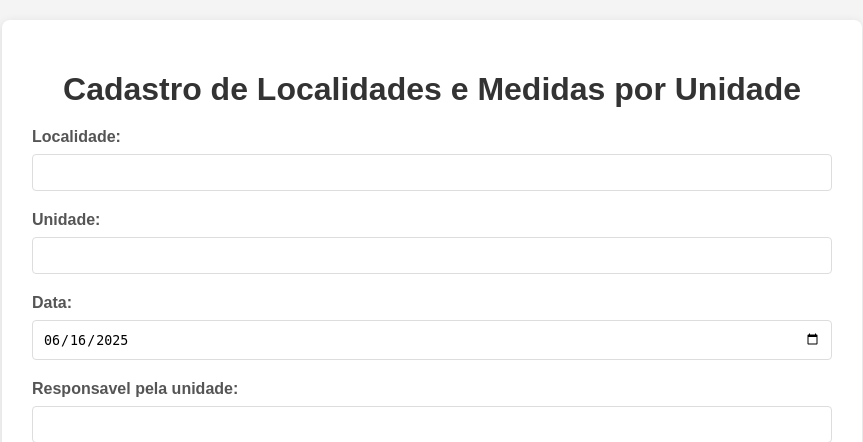
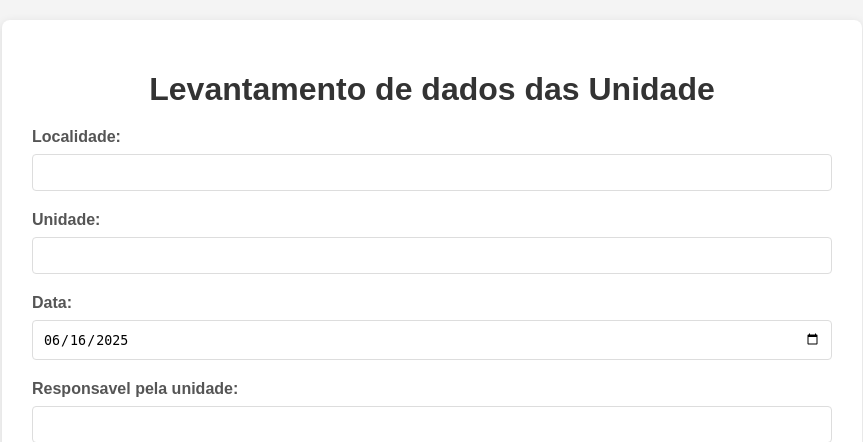
Before and after one commit to AMS2025-phm/levantamento, a Flask app: page / in a window 1280 px wide. Shown: the top 442 px of the page, without its empty margins (208-1071 px from the left). Run offline with Flask 3, Linux system fonts and the light colour scheme; data that the repository does not hold is empty.

Commit message:
Add files via upload

```diff
--- a/templates/index.html
+++ b/templates/index.html
@@ -3,12 +3,12 @@
 <head>
     <meta charset="UTF-8">
     <meta name="viewport" content="width=device-width, initial-scale=1.0">
-    <title>Cadastro de Localidades e Medidas</title>
+    <title>Levantamento das Medidas</title>
     <link rel="stylesheet" href="{{ url_for('static', filename='style.css') }}">
 </head>
 <body>
     <div class="container">
-        <h1>Cadastro de Localidades e Medidas por Unidade</h1>
+        <h1>Levantamento de dados das Unidade</h1>
 
         <form id="cadastroForm">
             <div class="form-group">
```
